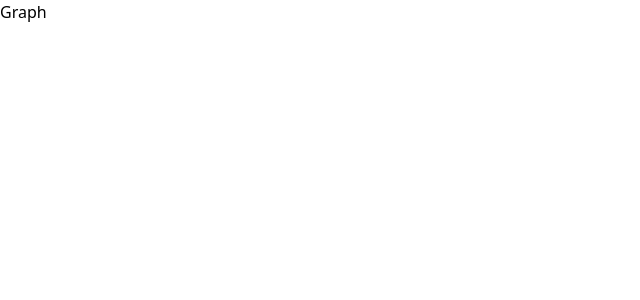
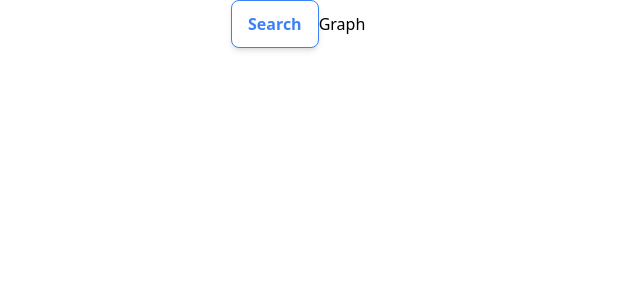
Before and after one commit to danbockapps/chessgraphs, a Next.js app: page / in a window 1280 px wide. Shown: the top 300 px of the page, without its empty margins (0-640 px from the left). Built offline with nearby package versions, Linux system fonts and the light colour scheme.

Commit message:
Stream and log data

```diff
--- /dev/null
+++ b/app/button.tsx
@@ -0,0 +1,38 @@
+import React from 'react'
+import {Spinner} from './spinner'
+
+interface ButtonProps extends React.ButtonHTMLAttributes<HTMLButtonElement> {
+  children: React.ReactNode
+  fullWidth?: boolean
+  variant?: 'filled' | 'outlined'
+  loading?: boolean
+}
+
+const filledClasses = 'bg-blue-500 text-white hover:bg-blue-700'
+const outlinedClasses =
+  'bg-white border border-blue-500 text-blue-500 hover:bg-blue-500 hover:text-white'
+
+const Button: React.FC<ButtonProps> = ({
+  children,
+  className = '',
+  fullWidth = false,
+  variant = 'outlined',
+  loading = false,
+  disabled = false,
+  ...props
+}) => {
+  return (
+    <button
+      className={`inline-flex items-center justify-center h-12 px-4 py-2 font-semibold rounded-lg shadow-md
+        focus:outline-none focus:ring-2 focus:ring-blue-400 focus:ring-opacity-75 disabled:opacity-50
+        ${variant === 'filled' ? filledClasses : ''} ${variant === 'outlined' ? outlinedClasses : ''}
+        ${fullWidth ? 'w-full' : ''} ${className}`}
+      {...props}
+      disabled={disabled || loading}
+    >
+      {loading ? <Spinner /> : children}
+    </button>
+  )
+}
+
+export default Button
--- a/app/graph.tsx
+++ b/app/graph.tsx
@@ -1,9 +1,58 @@
 'use client'
 
-import {FC} from 'react'
+import {FC, useState} from 'react'
+import Button from './button'
 
 const Graph: FC = () => {
-  return <div>Graph</div>
+  const [username, setUsername] = useState('')
+
+  const onClick = async () => {
+    const onMessage = (obj: any) => console.log(obj)
+    const onComplete = () => console.log('The stream has completed')
+
+    // Date one year ago
+    const oneWeekAgo = new Date()
+    oneWeekAgo.setDate(oneWeekAgo.getDate() - 2)
+
+    const response = await fetch(
+      `https://lichess.org/api/games/user/danbock?${new URLSearchParams({
+        since: `${oneWeekAgo?.getTime() ?? ''}`,
+        moves: 'false',
+      })}`,
+      {headers: {Accept: 'application/x-ndjson'}},
+    )
+
+    if (response.body) {
+      const stream = response.body.getReader()
+      const decoder = new TextDecoder()
+      let buf = ''
+
+      while (true) {
+        const {done, value} = await stream.read()
+
+        if (done) {
+          if (buf.length > 0) onMessage(JSON.parse(buf))
+          break
+        } else {
+          buf += decoder.decode(value, {stream: true})
+          const parts = buf.split(/\r?\n/)
+          buf = parts.pop() ?? '' // parts.pop() seems to always return '' but I guess it could have a partial object
+
+          for (const i of parts.filter((p) => p)) onMessage(JSON.parse(i))
+        }
+      }
+
+      onComplete()
+    }
+  }
+
+  return (
+    <div>
+      <input type="text" value={username} onChange={(e) => setUsername(e.target.value)} />
+      <Button {...{onClick}}>Search</Button>
+      Graph
+    </div>
+  )
 }
 
 export default Graph
--- /dev/null
+++ b/app/spinner.tsx
@@ -0,0 +1,24 @@
+export function Spinner() {
+  return (
+    <svg
+      className="animate-spin h-5 w-5 mr-3 text-white"
+      xmlns="http://www.w3.org/2000/svg"
+      fill="none"
+      viewBox="0 0 24 24"
+    >
+      <circle
+        className="opacity-25"
+        cx="12"
+        cy="12"
+        r="10"
+        stroke="currentColor"
+        strokeWidth="4"
+      ></circle>
+      <path
+        className="opacity-75"
+        fill="currentColor"
+        d="M4 12a8 8 0 018-8V0C5.373 0 0 5.373 0 12h4zm2 5.291A7.962 7.962 0 014 12H0c0 3.042 1.135 5.824 3 7.938l3-2.647z"
+      ></path>
+    </svg>
+  )
+}
```
